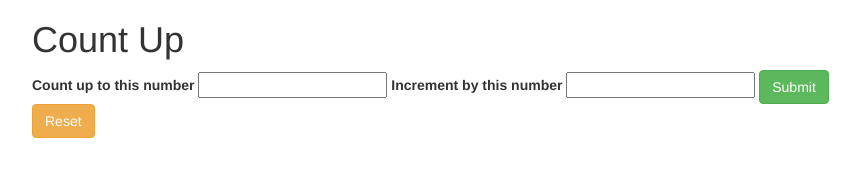
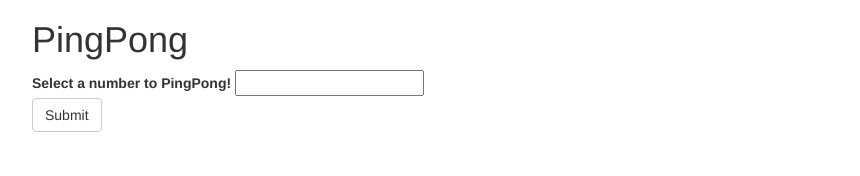
Before and after one commit to trevorelvey/pingpong, a plain HTML site: page index.html in a window 1280 px wide. Shown: the whole page, without its empty margins (38-898 px from the left). Drawn offline with Linux system fonts and the light colour scheme.

Commit message:
create working form

```diff
--- a/index.html
+++ b/index.html
@@ -13,17 +13,11 @@
     <body>
       <div class="container">
         <!-- Form -->
-        <h1>Count Up</h1>
-        <form id="Numbers">
-          <label for="CountUp">Count up to this number</label>
-          <input id="CountUp" type="text">
-          <label for="IncrementUp">Increment by this number</label>
-          <input id="IncrementUp" type="text">
-          <button type="submit" class="btn btn-success">Submit</button>
-        </form>
-        <!-- Reset Button -->
-        <form id="Reset">
-          <button type="submit" class="btn btn-warning">Reset</button>
+        <h1>PingPong</h1>
+        <form id="Number">
+          <label for="listUp">Select a number to PingPong!</label>
+          <input id="listUp" type="text"><br>
+          <button type="submit" class="btn btn-default">Submit</button>
         </form>
         <!-- Result -->
         <div id="result">
--- a/js/scripts.js
+++ b/js/scripts.js
@@ -19,4 +19,14 @@ var pingPong = function (inputNum) {
   } else {
     return true;
   }
-};
+}
+
+$(document).ready(function() {
+  $("form#Number").submit(function(event) {
+    var userCount = parseInt($("input#listUp").val());
+    listUp(userCount);
+    $("#numberName").empty().append(numList.join(" , "));
+    $("#result").show();
+    event.preventDefault();
+  });
+});
```
